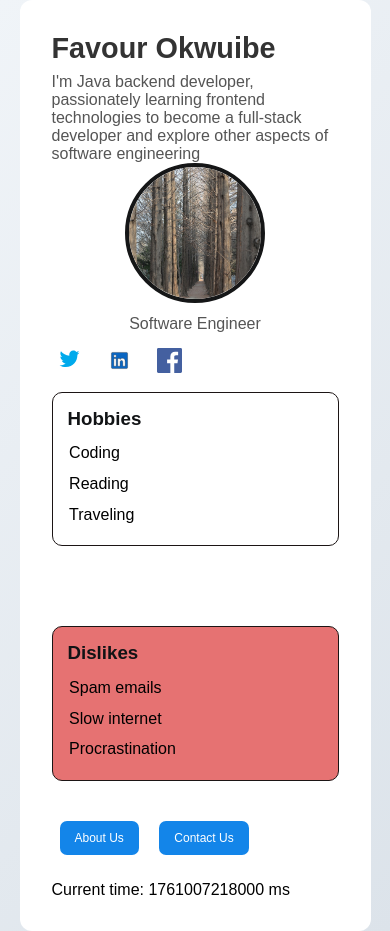
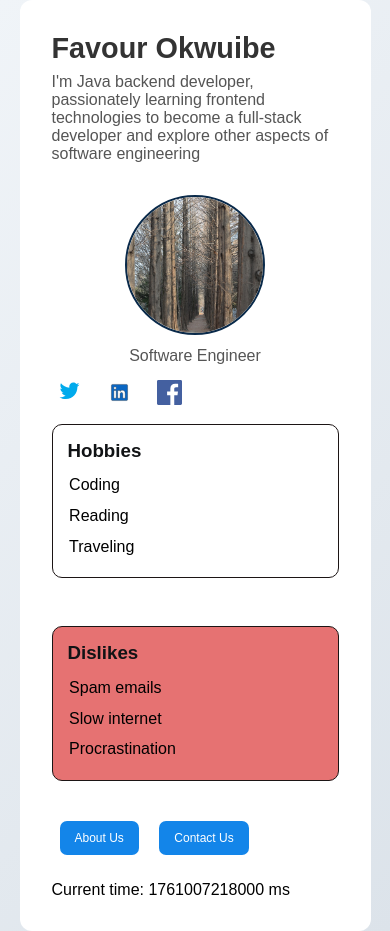
Before and after one commit to favourdan/profile-card, a plain HTML site: page index.html in a window 390 px wide. Drawn offline with Linux system fonts and the light colour scheme.

Commit message:
minor fix

```diff
--- a/style.css
+++ b/style.css
@@ -47,7 +47,8 @@ header p {
   height: 180px;
   object-fit: cover;
   border-radius: 50%;
-  border: 4px solid #151617;
+  border: 2px solid #0a2a4a;
+  margin-top: 2rem;
 }
 
 .avatar-container figcaption {
@@ -135,4 +136,14 @@ nav button {
     width: 140px;
     height: 140px;
   }
+
+  @media (max-width: 600px) {
+  .user-info section {
+    flex: 1 1 100%;
+  }
+  .user-info {
+    gap: 1rem;
+  }
 }
+
+}
```
